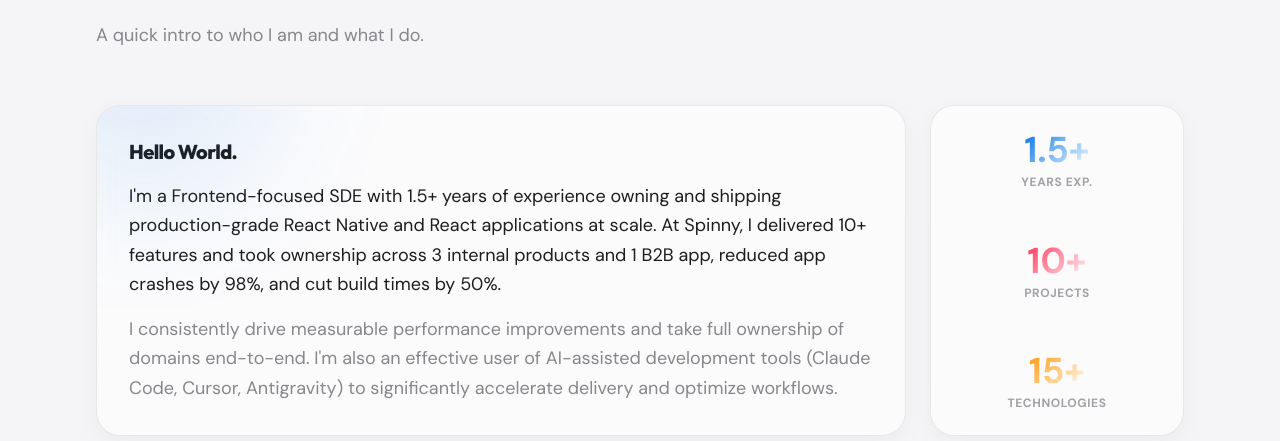
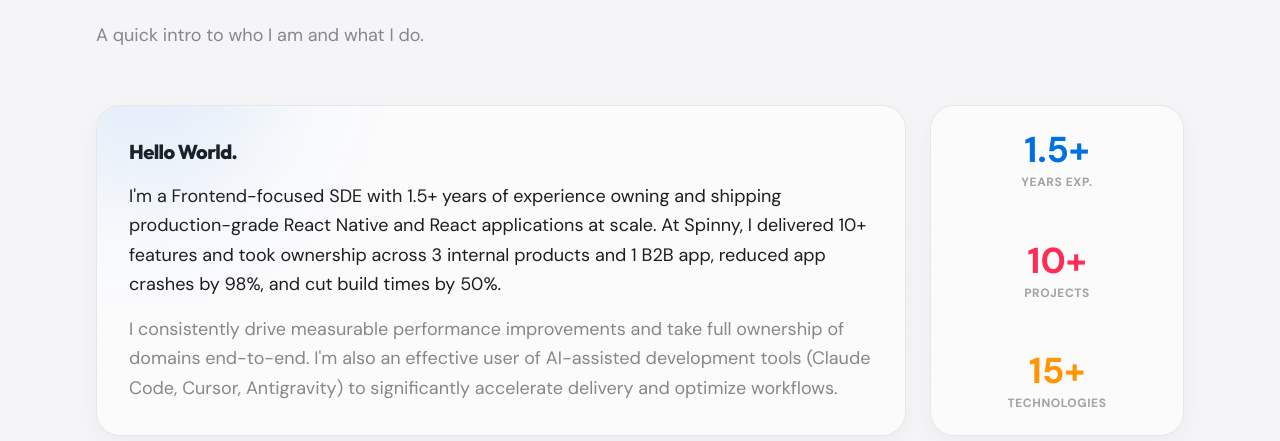
Before and after one commit to Priyanshu0007/personal-website, a Next.js app: page / in a window 1280 px wide. Shown: the part 1142-1583 px from the top of the page. Built offline with nearby package versions, Linux system fonts and the light colour scheme; no server answers; the database is empty.

Commit message:
fix: simplify stat styling

```diff
--- a/app/page.tsx
+++ b/app/page.tsx
@@ -201,8 +201,8 @@ export default async function Home() {
               ].map((stat) => (
                 <div key={stat.label} className="text-center group">
                   <div
-                    className="text-4xl font-black mb-1 bg-clip-text text-transparent transition-transform group-hover:scale-110 inline-block"
-                    style={{ backgroundImage: `linear-gradient(135deg, ${stat.color}, #fff)` }}
+                    className="text-4xl font-black mb-1 transition-transform group-hover:scale-110 inline-block"
+                    style={{ color: stat.color }}
                   >
                     {stat.value}
                   </div>
```
